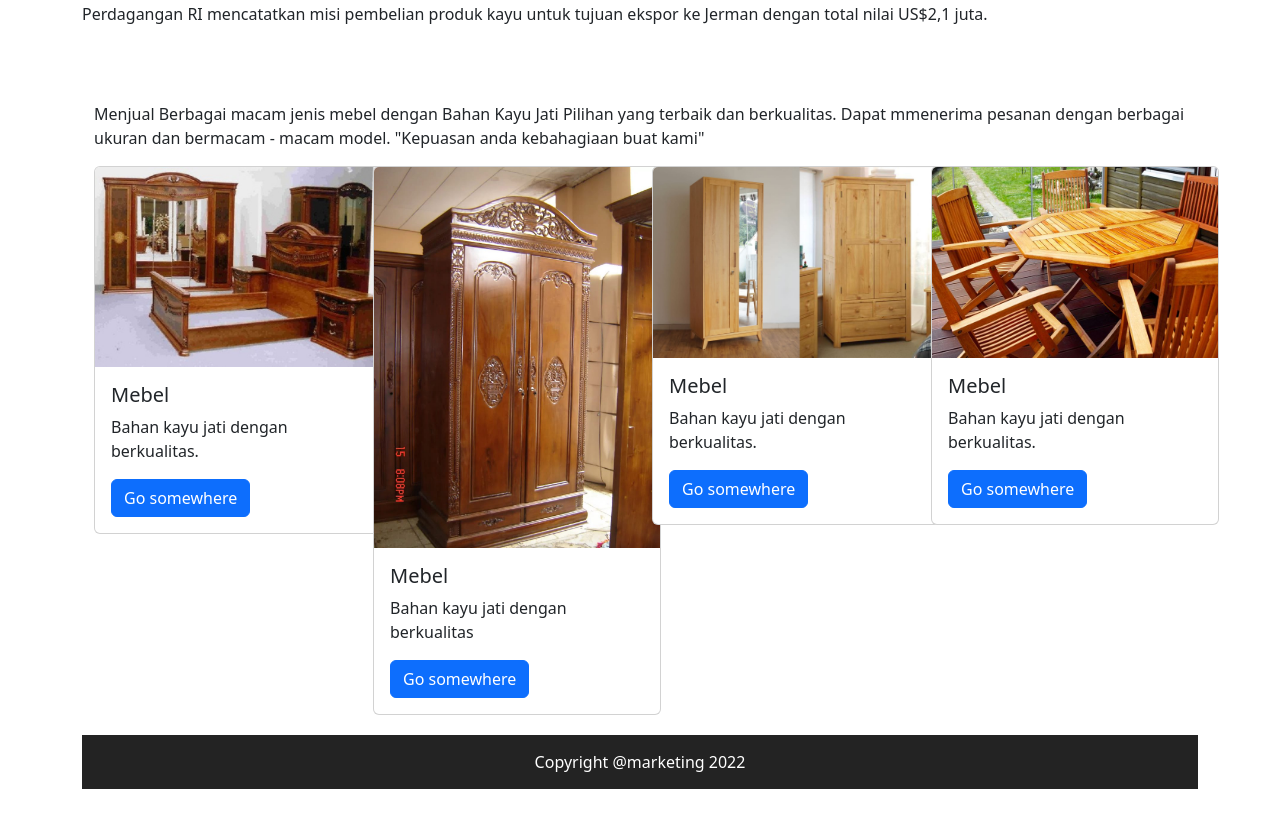
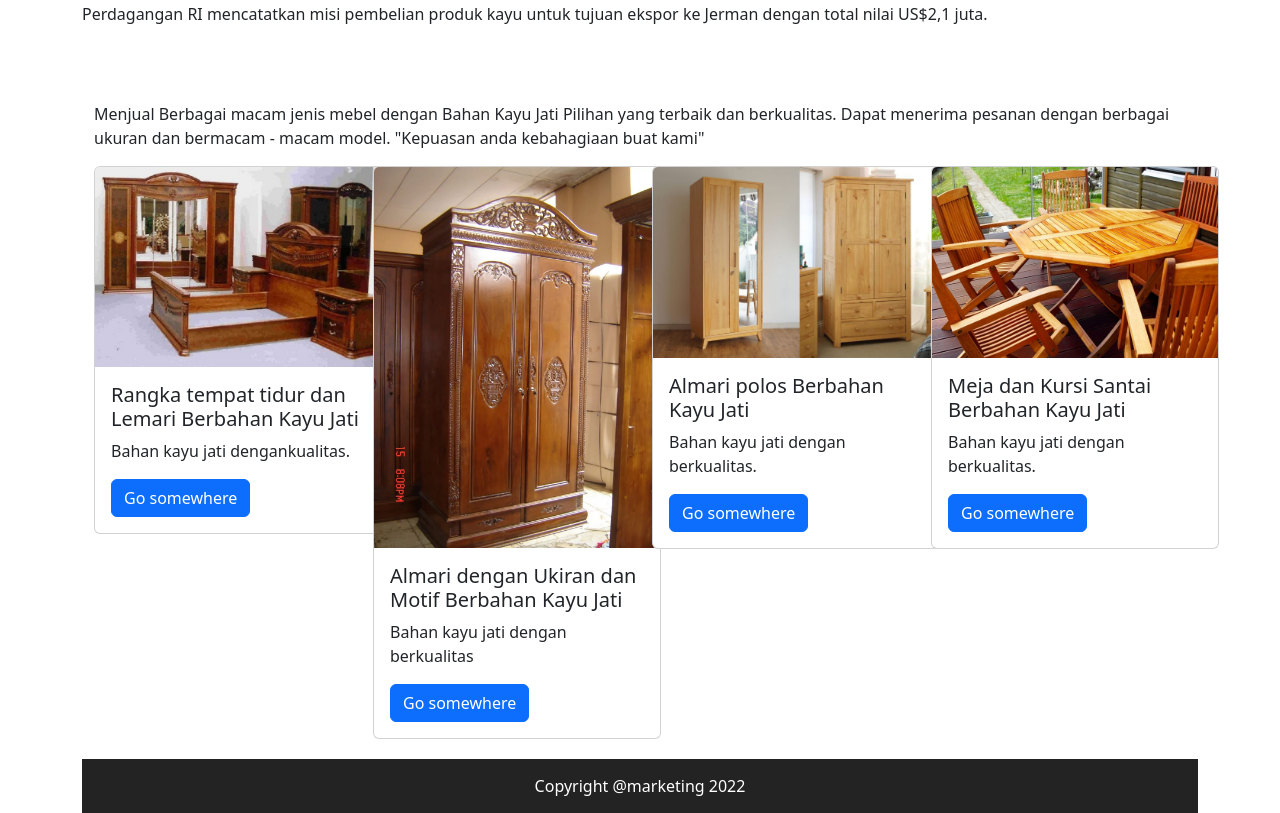
Before and after one commit to afiffaridan/UTS, a plain HTML site: page public/index.html in a window 1280 px wide. Shown: the part 374-1187 px from the top of the page. Before the commit the page ends 1163 px from the top, so only its background shows below. Drawn offline with nearby package versions, Linux system fonts and the light colour scheme.

Commit message:
Update index.html

```diff
--- a/public/index.html
+++ b/public/index.html
@@ -88,7 +88,7 @@
     <div class="container">
       <p>
         Menjual Berbagai macam jenis mebel dengan Bahan Kayu Jati Pilihan yang terbaik dan berkualitas.
-        Dapat mmenerima pesanan dengan berbagai ukuran dan bermacam - macam model. "Kepuasan anda kebahagiaan buat kami"
+        Dapat menerima pesanan dengan berbagai ukuran dan bermacam - macam model. "Kepuasan anda kebahagiaan buat kami"
       </p>
     </div>
 
@@ -104,9 +104,9 @@
               alt="..."
             />
             <div class="card-body">
-              <h5 class="card-title">Mebel</h5>
+              <h5 class="card-title">Rangka tempat tidur dan Lemari Berbahan Kayu Jati</h5>
               <p class="card-text">
-               Bahan kayu jati dengan berkualitas.
+               Bahan kayu jati dengankualitas.
               </p>
               <a href="#" class="btn btn-primary">Go somewhere</a>
             </div>
@@ -120,7 +120,7 @@
               alt="..."
             />
             <div class="card-body">
-              <h5 class="card-title">Mebel</h5>
+              <h5 class="card-title">Almari dengan Ukiran dan Motif Berbahan Kayu Jati</h5>
               <p class="card-text">
                 Bahan kayu jati dengan berkualitas
               </p>
@@ -136,7 +136,7 @@
               alt="..."
             />
             <div class="card-body">
-              <h5 class="card-title">Mebel</h5>
+              <h5 class="card-title">Almari polos Berbahan Kayu Jati</h5>
               <p class="card-text">
                 Bahan kayu jati dengan berkualitas.
               </p>
@@ -152,7 +152,7 @@
               alt="..."
             />
             <div class="card-body">
-              <h5 class="card-title">Mebel</h5>
+              <h5 class="card-title">Meja dan Kursi Santai Berbahan Kayu Jati</h5>
               <p class="card-text">
                Bahan kayu jati dengan berkualitas.
               </p>
```
